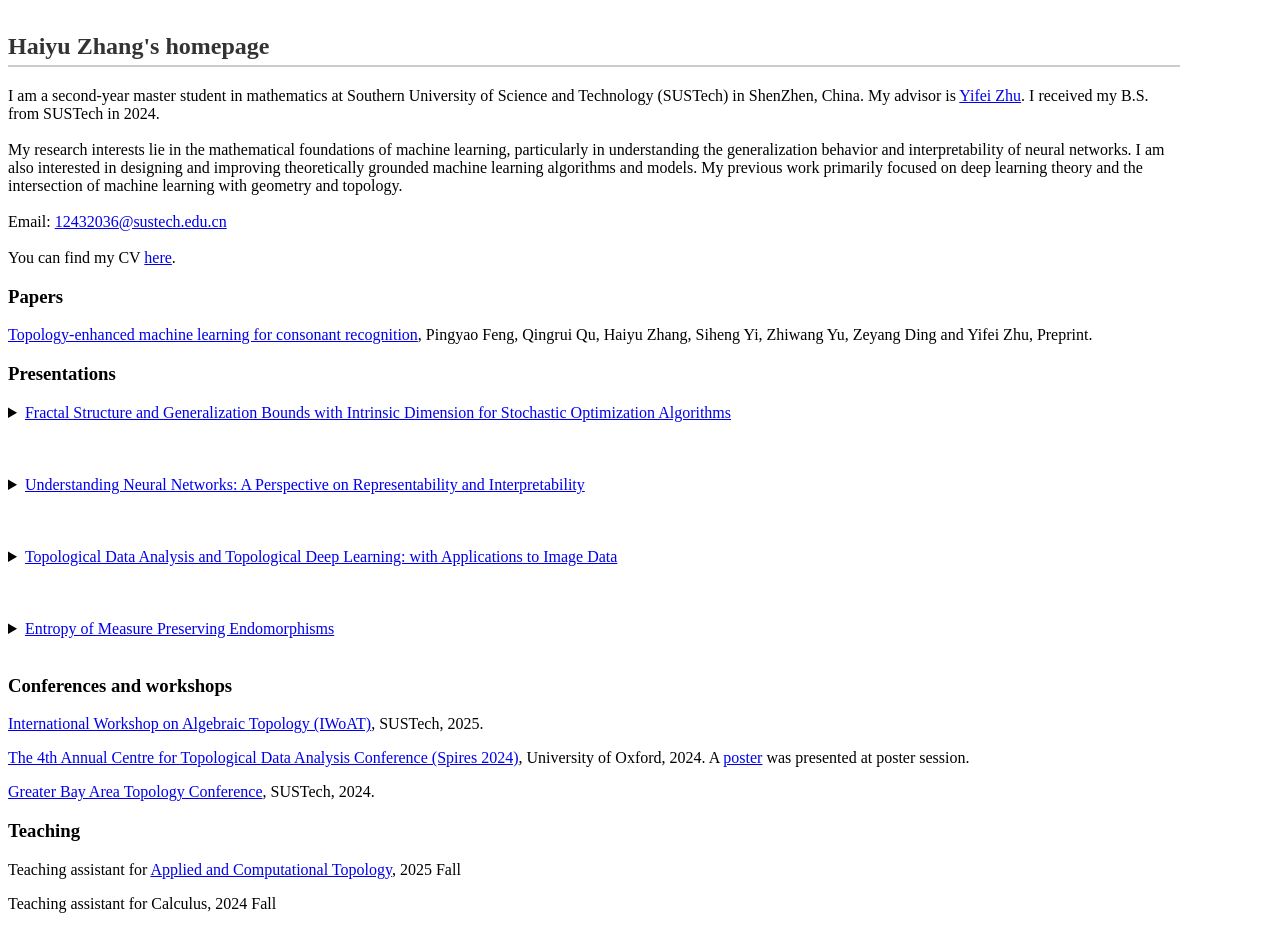
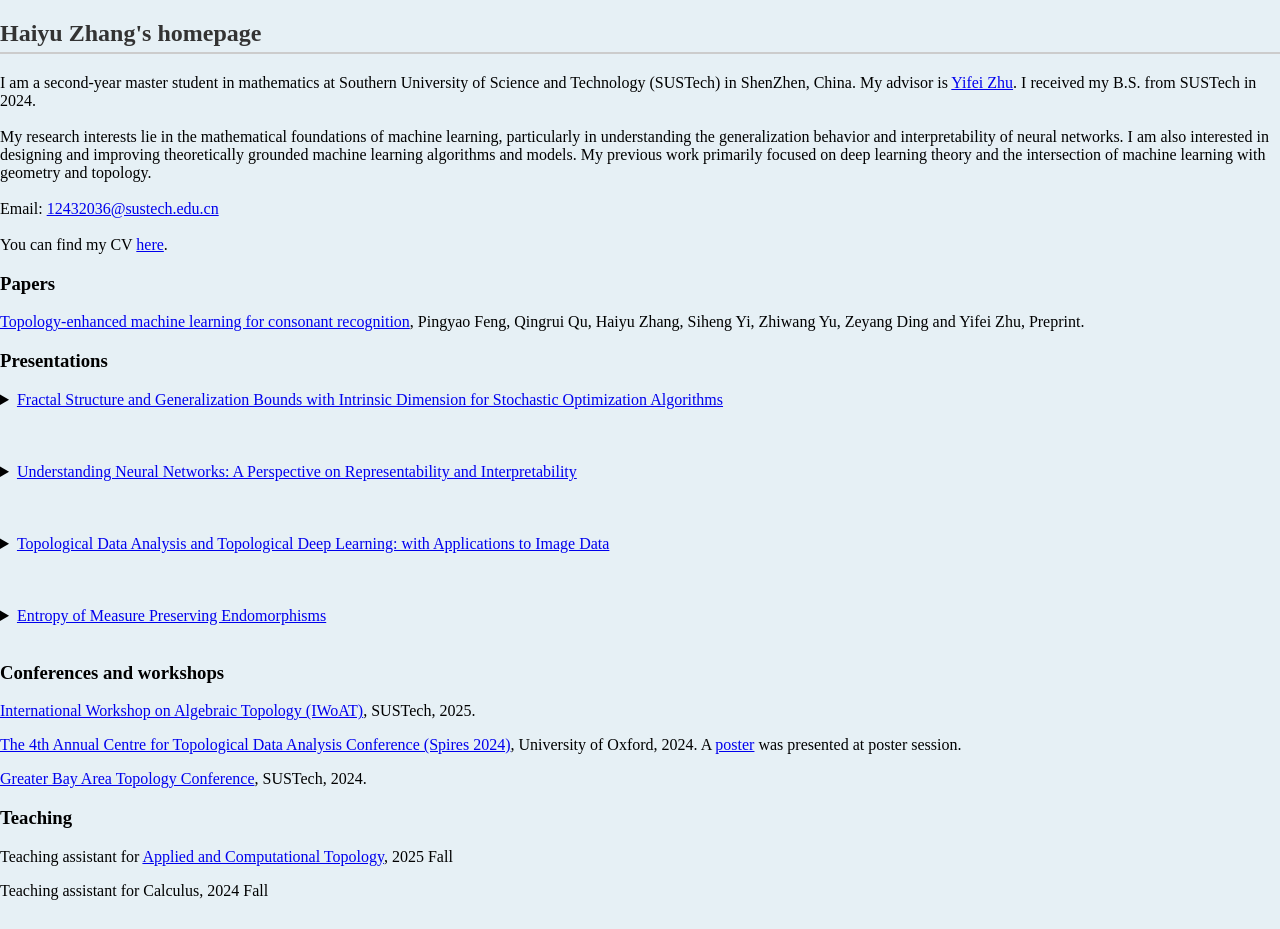
Before and after one commit to zhanghaiyu123/HaiyuZhang.github.io, a plain HTML site: page index.html in a window 1280 px wide. Drawn offline with Linux system fonts and the light colour scheme.

Commit message:
Update index.html

```diff
--- a/index.html
+++ b/index.html
@@ -11,7 +11,7 @@
 			    }
 		</style>
 	</head> -->
-<!DOCTYPE html>
+<!-- <!DOCTYPE html>
 <html>
 	<head>
 		<meta http-equiv="Content-Type" content="text/html; charset=UTF-8";>
@@ -29,6 +29,41 @@
 				border-bottom: 2px solid #ccc; /* 底部添加一条浅灰色分割线 */
 				padding-bottom: 5px;
 			}
+		</style>
+	</head> -->
+<!DOCTYPE html>
+<html>
+	<head>
+		<meta http-equiv="Content-Type" content="text/html; charset=UTF-8">
+		<title>Haiyu Zhang's Homepage</title>
+		<style>
+			body {
+				/* 整个页面的背景色 */
+				background-color: #E6F0F5; /* 柔和的淡蓝色 */
+				margin: 0; /* 移除 body 默认的边距 */
+				padding: 0;
+			}
+
+			/* 新增：定义容器样式，实现页面内容居中 */
+			.container {
+				width: 800px; /* 设定内容区域的宽度 */
+				margin: 10px auto 20px auto; /* 顶部10px，左右自动居中，底部20px */
+
+				/* 可选：给内容区域一个白色背景，使其与淡蓝色背景分离 */
+				/* background-color: #FFFFFF;
+				padding: 20px 40px; /* 容器内部填充，防止内容紧贴边缘 */
+				/* box-shadow: 0 4px 8px rgba(0, 0, 0, 0.1); /* 轻微阴影效果 */
+			}
+
+			/* H2 标题样式（在容器内） */
+			h2 {
+				color: #333;
+				margin-top: 2px; /* 减小标题与容器顶部的距离 */
+				border-bottom: 2px solid #ccc;
+				padding-bottom: 5px;
+			}
+
+
 		</style>
 	</head>
 
```
